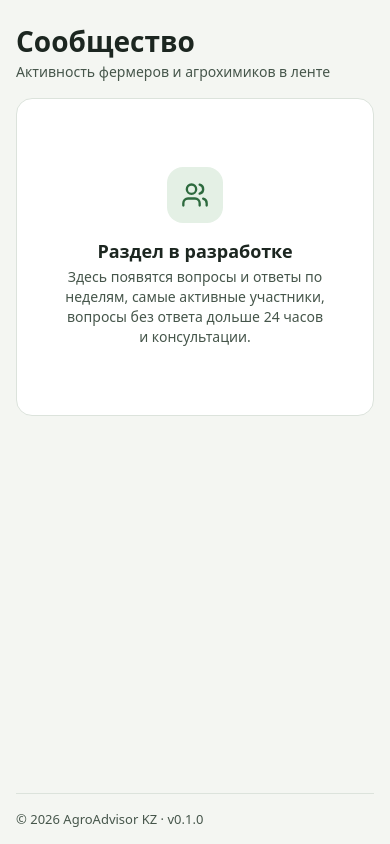
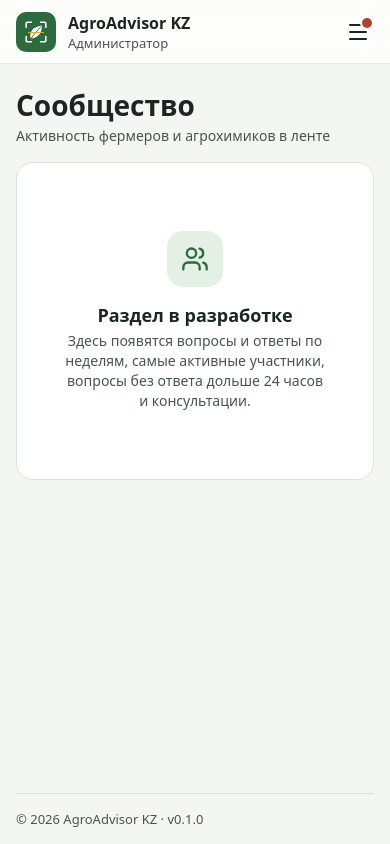
Before and after one commit to nurbolatdev/agroadvisor-kz, a React (Vite) app in the folder apps/admin-web/: page /community in a window 390 px wide. Built offline with nearby package versions, Linux system fonts and the light colour scheme.

Commit message:
feat(admin): add mobile top bar with burger menu

```diff
--- a/apps/admin-web/src/layouts/MainLayout.tsx
+++ b/apps/admin-web/src/layouts/MainLayout.tsx
@@ -2,6 +2,7 @@ import { Suspense } from 'react'
 import { Outlet } from 'react-router-dom'
 import { Loader } from '@/components/ui/Loader'
 import { Footer } from '@/layouts/Footer'
+import { MobileMenu } from '@/layouts/MobileMenu'
 import { Sidebar } from '@/layouts/Sidebar'
 import { useSidebarCounters } from '@/layouts/useSidebarCounters'
 
@@ -11,7 +12,9 @@ export function MainLayout() {
   return (
     <div className="flex min-h-screen">
       <Sidebar badges={badges} />
-      <div className="flex min-w-0 flex-1 flex-col px-4 pt-6 sm:px-6 lg:px-8 lg:pt-8">
+      <div className="flex min-w-0 flex-1 flex-col">
+        <MobileMenu badges={badges} />
+        <div className="flex flex-1 flex-col px-4 pt-6 sm:px-6 lg:px-8 lg:pt-8">
           <main className="flex-1">
             {/* Pages are lazy-loaded chunks; the sidebar stays while a page loads. */}
             <Suspense fallback={<Loader />}>
@@ -21,5 +24,6 @@ export function MainLayout() {
           <Footer />
         </div>
       </div>
+    </div>
   )
 }
--- /dev/null
+++ b/apps/admin-web/src/layouts/MobileMenu.tsx
@@ -0,0 +1,77 @@
+import { Menu, X } from 'lucide-react'
+import { useEffect, useId, useRef, useState } from 'react'
+import { BrandLink } from '@/layouts/BrandLink'
+import { SidebarNav } from '@/layouts/SidebarNav'
+import type { SidebarBadges } from '@/layouts/useSidebarCounters'
+
+interface MobileMenuProps {
+  badges: SidebarBadges
+}
+
+/**
+ * Top bar with a burger for screens below 1024 px. The menu is a native <dialog>
+ * sliding over the content on a glass surface, so focus trapping and Esc come for free.
+ */
+export function MobileMenu({ badges }: MobileMenuProps) {
+  const [open, setOpen] = useState(false)
+  const dialogRef = useRef<HTMLDialogElement>(null)
+  const menuId = useId()
+  const hasCounters = Object.values(badges).some((count) => (count ?? 0) > 0)
+  const close = () => setOpen(false)
+
+  useEffect(() => {
+    const dialog = dialogRef.current
+    if (!dialog) return
+    if (open && !dialog.open) dialog.showModal()
+    if (!open && dialog.open) dialog.close()
+  }, [open])
+
+  return (
+    <>
+      <header className="sticky top-0 z-30 flex h-16 items-center justify-between border-b border-border/70 bg-white/70 px-2 backdrop-blur-md lg:hidden">
+        <BrandLink />
+        <button
+          type="button"
+          aria-label="Открыть меню"
+          aria-expanded={open}
+          aria-controls={menuId}
+          onClick={() => setOpen(true)}
+          className="relative flex size-12 items-center justify-center rounded-xl text-text hover:bg-bg focus-visible:ring-2 focus-visible:ring-primary/40 focus-visible:outline-none"
+        >
+          <Menu size={24} aria-hidden="true" />
+          {hasCounters ? (
+            <span className="absolute top-2.5 right-2.5 size-2.5 rounded-full bg-danger ring-2 ring-white">
+              <span className="sr-only">Есть новые задачи</span>
+            </span>
+          ) : null}
+        </button>
+      </header>
+
+      <dialog
+        ref={dialogRef}
+        id={menuId}
+        aria-label="Меню"
+        onCancel={(event) => {
+          event.preventDefault()
+          close()
+        }}
+        onClick={(event) => {
+          if (event.target === event.currentTarget) close()
+        }}
+        className="m-0 h-dvh max-h-none w-72 max-w-[85vw] bg-transparent p-0 backdrop:bg-text/30 backdrop:backdrop-blur-sm"
+      >
+        <div className="relative flex h-full flex-col border-r border-white/40 bg-white/80 px-4 pt-5 pb-6 backdrop-blur-md">
+          <button
+            type="button"
+            aria-label="Закрыть меню"
+            onClick={close}
+            className="absolute top-4 right-3 flex size-10 items-center justify-center rounded-xl text-text-muted hover:bg-bg hover:text-text focus-visible:ring-2 focus-visible:ring-primary/40 focus-visible:outline-none"
+          >
+            <X size={20} aria-hidden="true" />
+          </button>
+          <SidebarNav badges={badges} onNavigate={close} />
+        </div>
+      </dialog>
+    </>
+  )
+}
```
Lines whose indentation alone changed are shown as unchanged.
